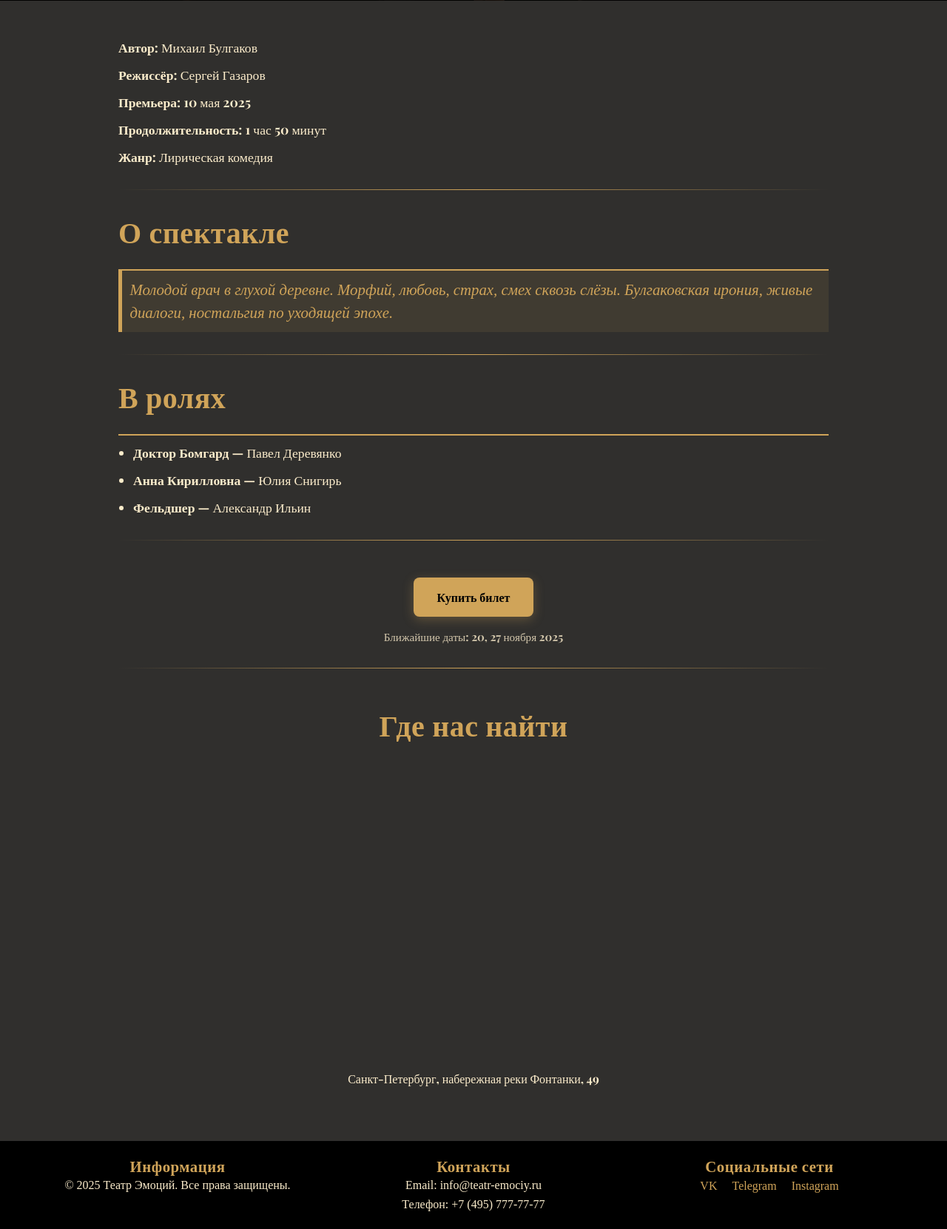
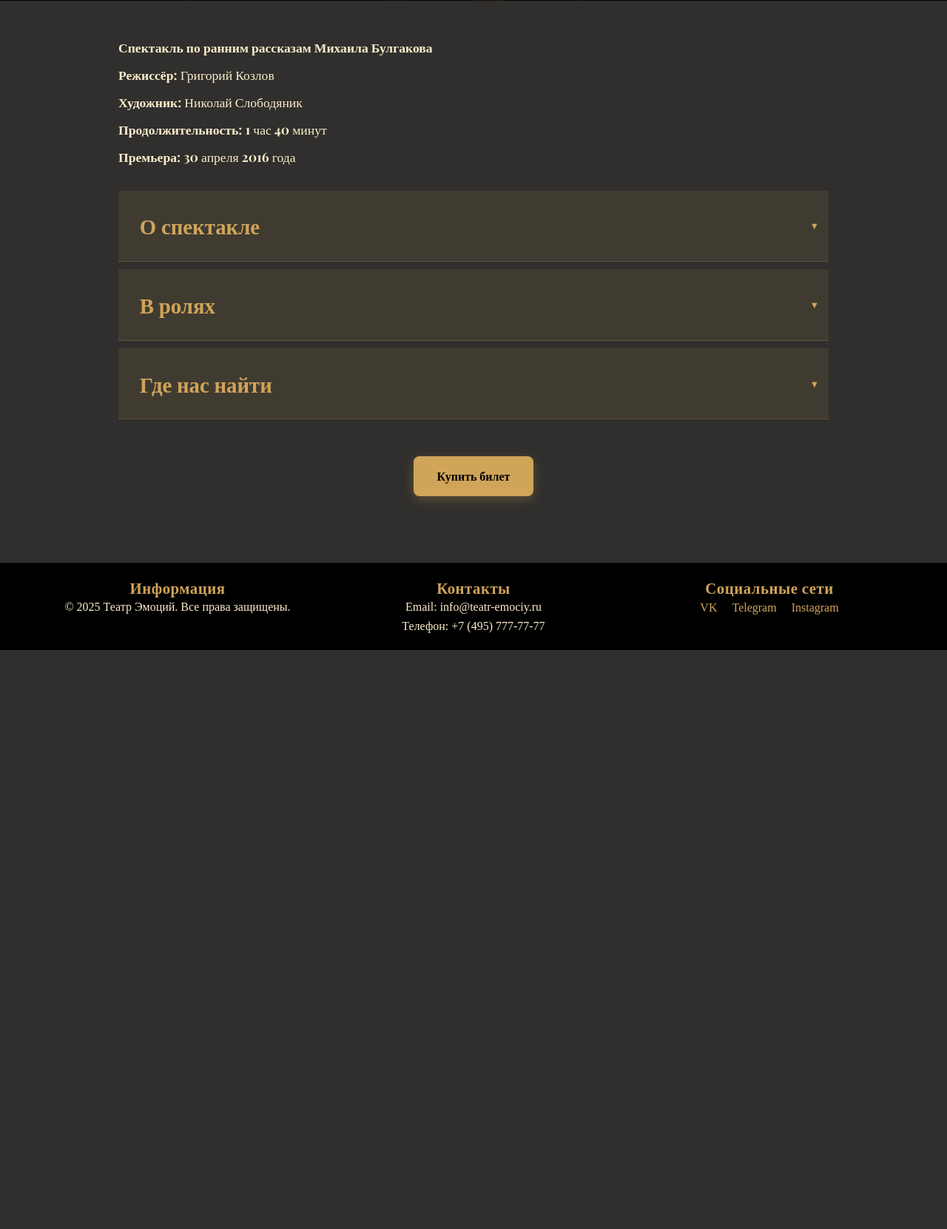
Before and after one commit to MAAnuta/my-site, a PHP site: page /notes-of-a-young-doctor.html in a window 1280 px wide. Shown: the part 879-2541 px from the top of the page at 74% size. After the commit the page ends 1758 px from the top, so only its background shows below. Run offline with PHP 8.4, Linux system fonts and the light colour scheme.

Commit message:
Аккордеон, обновление страницы спектакля

```diff
--- a/notes-of-a-young-doctor.html
+++ b/notes-of-a-young-doctor.html
@@ -57,39 +57,50 @@
 
   <div class="play-content">
     <div class="info-block">
-      <p><strong>Автор:</strong> Михаил Булгаков</p>
-      <p><strong>Режиссёр:</strong> Сергей Газаров</p>
-      <p><strong>Премьера:</strong> 10 мая 2025</p>
-      <p><strong>Продолжительность:</strong> 1 час 50 минут</p>
-      <p><strong>Жанр:</strong> Лирическая комедия</p>
+      <p><strong>Спектакль по ранним рассказам Михаила Булгакова</strong></p>
+      <p><strong>Режиссёр:</strong> Григорий Козлов</p>
+      <p><strong>Художник:</strong> Николай Слободяник</p>
+      <p><strong>Продолжительность:</strong> 1 час 40 минут</p>
+      <p><strong>Премьера:</strong> 30 апреля 2016 года</p>
     </div>
 
-    <div class="description">
-      <h2>О спектакле</h2>
+    <!-- Аккордеон -->
+    <div class="accordion">
+      <!-- Раздел "О спектакле" -->
+      <div class="accordion-item">
+        <button class="accordion-header">О спектакле</button>
+        <div class="accordion-content">
           <p>Молодой врач в глухой деревне. Морфий, любовь, страх, смех сквозь слёзы. Булгаковская ирония, живые диалоги, ностальгия по уходящей эпохе.</p>
+          <p>Год жизни вчерашнего студента, только что получившего медицинский диплом и назначенного главным и единственным врачом в провинциальную больницу. Каждый день судьба испытывает его, и преодолевая страх и сомнения, он принимает этот вызов.</p>
+        </div>
       </div>
 
-    <div class="cast">
-      <h2>В ролях</h2>
+      <!-- Раздел "В ролях" -->
+      <div class="accordion-item">
+        <button class="accordion-header">В ролях</button>
+        <div class="accordion-content">
           <ul>
-        <li><strong>Доктор Бомгард</strong> — Павел Деревянко</li>
-        <li><strong>Анна Кирилловна</strong> — Юлия Снигирь</li>
-        <li><strong>Фельдшер</strong> — Александр Ильин</li>
+            <li><strong>Автор инсценировки и исполнитель</strong> — Максим Блинов</li>
           </ul>
         </div>
+      </div>
 
-    <div class="buy-section">
-      <a href="https://afisha.yandex.ru/saint-petersburg/monoperformance/zapiski-iunogo-vracha-teatr-masterskaia" target="_blank" class="btn-gold">Купить билет</a>
-      <p class="note">Ближайшие даты: 20, 27 ноября 2025</p>
-    </div>
-    <div class="map-section">
-      <h2>Где нас найти</h2>
+      <!-- Раздел "Где нас найти" -->
+      <div class="accordion-item">
+        <button class="accordion-header">Где нас найти</button>
+        <div class="accordion-content">
           <iframe src="https://yandex.ru/map-widget/v1/?um=constructor%3A305daa211d3dc432a4dad68af26af2463f5e88f139c5a9871e200259bf491593&amp;source=constructor"
                   width="690"
                   height="400"
                   frameborder="0">
           </iframe>
           <p class="location-desc">Санкт-Петербург, набережная реки Фонтанки, 49</p>
+        </div>
+      </div>
+    </div>
+
+    <div class="buy-section">
+      <a href="https://afisha.yandex.ru/saint-petersburg/monoperformance/zapiski-iunogo-vracha-teatr-masterskaia" target="_blank" class="btn-gold">Купить билет</a>
     </div>
   </div>
 </main>
--- a/script.js
+++ b/script.js
@@ -240,3 +240,30 @@ document.querySelectorAll('.flexbox-role').forEach(role => {
     role.addEventListener('mouseenter', () => role.classList.add('tapped'));
     role.addEventListener('mouseleave', () => role.classList.remove('tapped'));
 });
+
+/* ---------- АККОРДЕОН ---------- */
+document.addEventListener('DOMContentLoaded', () => {
+    const accordionHeaders = document.querySelectorAll('.accordion-header');
+
+    accordionHeaders.forEach(header => {
+        header.addEventListener('click', () => {
+            const accordionItem = header.parentElement;
+            const accordionContent = header.nextElementSibling;
+            const isActive = accordionItem.classList.contains('active');
+
+            // Закрываем все открытые секции
+            document.querySelectorAll('.accordion-item').forEach(item => {
+                item.classList.remove('active');
+                item.querySelector('.accordion-content').classList.remove('active');
+                item.querySelector('.accordion-header').classList.remove('active');
+            });
+
+            // Открываем или закрываем текущую секцию
+            if (!isActive) {
+                accordionItem.classList.add('active');
+                accordionContent.classList.add('active');
+                header.classList.add('active');
+            }
+        });
+    });
+});
--- a/style.css
+++ b/style.css
@@ -533,9 +533,6 @@ section p {
 
 .play-content { max-width: 62.5em; margin: 0 auto; padding: 2.5em 1.25em; }
 .info-block p { font-size: 1.1rem; margin: 0.5em 0; }
-.description h2, .cast h2 { color: #d0a459; border-bottom: 0.0625em solid #d0a459; padding-bottom: 0.625em; font-weight: 600; }
-.cast ul { padding-left: 1.25em; }
-.cast li { font-size: 1.1rem; margin: 0.5em 0; }
 
 .buy-section { text-align: center; margin: 3.125em 0; }
 .btn-gold {
@@ -751,24 +748,6 @@ section p {
     width: 100%;
 }
 
-.play-content > div:not(:last-child)::after {
-    content: '';
-    display: block;
-    height: 1px;
-    background: linear-gradient(90deg, transparent, #d0a459, transparent);
-    margin: 1.875em 0;
-}
-
-.description p {
-    font-style: italic;
-    color: #d0a459;
-    font-size: 1.3rem;
-    background: rgba(208,164,89,0.1);
-    padding: 0.5em;
-    border-left: 0.25em solid #d0a459;
-    display: block;
-}
-
 /* ================= АДАПТИВНОСТЬ ДЛЯ ЗАДАНИЙ ================= */
 @media (max-width: 768px) {
     /* 1. УБИРАЕМ ЗАНОВЕСЫ */
@@ -843,30 +822,6 @@ section p {
     }
 }
 
-/* ================= КАРТА (БЕЗ API) ================= */
-.map-section {
-    margin: 2em 0;
-    text-align: center;
-}
-
-.map-section h2 {
-    margin-bottom: 1em;
-    color: #d0a459;
-}
-
-#map, iframe {
-    max-width: 75em;
-    margin: 0 auto;
-    display: block;
-}
-
-.map-note {
-    font-style: italic;
-    color: #cea358;
-    margin-top: 0.5em;
-    font-size: 1rem;
-}
-
 /* Адаптив */
 @media (max-width: 768px) {
     iframe {
@@ -876,3 +831,118 @@ section p {
         font-size: 0.95rem;
     }
 }
+
+/* ================= АККОРДЕОН ================= */
+.accordion {
+    max-width: 62.5em;
+    margin: 2em auto;
+}
+
+.accordion-item {
+    margin-bottom: 0.625em;
+    border-bottom: 1px solid rgba(208, 164, 89, 0.3);
+}
+
+.accordion-header {
+    background: rgba(208, 164, 89, 0.1);
+    color: #d0a459;
+    font-family: 'Playfair Display', 'Cormorant Garamond', serif;
+    font-size: 1.8rem;
+    font-weight: 600;
+    padding: 1em;
+    width: 100%;
+    text-align: left;
+    border: none;
+    cursor: pointer;
+    transition: background 0.3s ease, color 0.3s ease;
+    position: relative;
+}
+
+.accordion-header::after {
+    content: '▼';
+    font-size: 0.8rem;
+    position: absolute;
+    right: 1em;
+    top: 50%;
+    transform: translateY(-50%);
+    transition: transform 0.3s ease;
+}
+
+.accordion-header.active::after {
+    transform: translateY(-50%) rotate(180deg);
+}
+
+.accordion-header:hover {
+    background: rgba(208, 164, 89, 0.2);
+    color: #f0c070;
+}
+
+.accordion-content {
+    max-height: 0;
+    overflow: hidden;
+    padding: 0 1em;
+    transition: max-height 0.3s ease, padding 0.3s ease;
+    font-family: 'Cormorant Garamond', serif;
+    color: #fbeccb;
+}
+
+.accordion-content.active {
+    max-height: 500px; /* Установите достаточно большое значение, чтобы вместить содержимое */
+    padding: 1em;
+}
+
+.accordion-content p,
+.accordion-content ul {
+    font-size: 1.1rem;
+    line-height: 1.6;
+}
+
+.accordion-content iframe {
+    width: 100%;
+    max-width: 690px;
+    height: 400px;
+    margin: 0 auto;
+    display: block;
+}
+
+.accordion-content .location-desc {
+    font-size: 1rem;
+    margin-top: 0.5em;
+    text-align: center;
+}
+
+/* Адаптивность для аккордеона */
+@media (max-width: 768px) {
+    .accordion-header {
+        font-size: 1.5rem;
+        padding: 0.75em;
+    }
+
+    .accordion-content {
+        padding: 0 0.75em;
+    }
+
+    .accordion-content.active {
+        padding: 0.75em;
+    }
+
+    .accordion-content iframe {
+        height: 300px;
+    }
+
+    .accordion-content p,
+    .accordion-content ul {
+        font-size: 1rem;
+    }
+}
+
+@media (max-width: 480px) {
+    .accordion-header {
+        font-size: 1.3rem;
+    }
+
+    .accordion-content p,
+    .accordion-content ul {
+        font-size: 0.95rem;
+    }
+}
```
Lines whose indentation alone changed are shown as unchanged.
